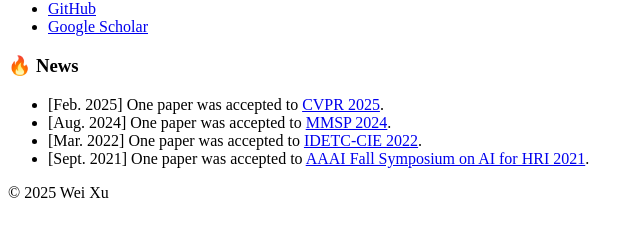
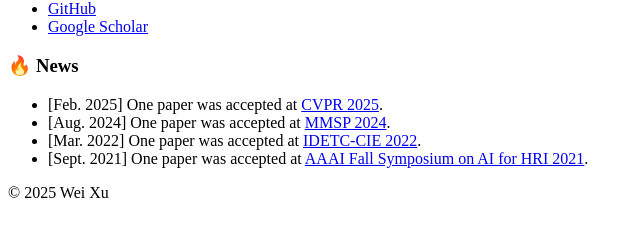
Before and after one commit to xuweiwen/xuweiwen.github.io, a Jekyll site: the page built from _pages/includes/news.md, in a window 1280 px wide. Shown: the part 365-602 px from the top of the page, without its empty margins (0-644 px from the left). Built offline with Jekyll 4.4.1, drawn with Linux system fonts in a browser that asks for light colours; our own code applies the rules of GitHub Pages for plain Markdown files.

Commit message:
Minor changes

```diff
--- a/_pages/includes/news.md
+++ b/_pages/includes/news.md
@@ -1,6 +1,6 @@
 # 🔥 News
 
-- [Feb. 2025] One paper was accepted to [CVPR 2025](https://cvpr.thecvf.com/Conferences/2025).
-- [Aug. 2024] One paper was accepted to [MMSP 2024](https://attend.ieee.org/mmsp-2024/).
-- [Mar. 2022] One paper was accepted to [IDETC-CIE 2022](https://event.asme.org/IDETC-CIE-2022).
-- [Sept. 2021] One paper was accepted to [AAAI Fall Symposium on AI for HRI 2021](https://ai-hri.github.io/2021/).
+- [Feb. 2025] One paper was accepted at [CVPR 2025](https://cvpr.thecvf.com/Conferences/2025).
+- [Aug. 2024] One paper was accepted at [MMSP 2024](https://attend.ieee.org/mmsp-2024/).
+- [Mar. 2022] One paper was accepted at [IDETC-CIE 2022](https://event.asme.org/IDETC-CIE-2022).
+- [Sept. 2021] One paper was accepted at [AAAI Fall Symposium on AI for HRI 2021](https://ai-hri.github.io/2021/).
```
